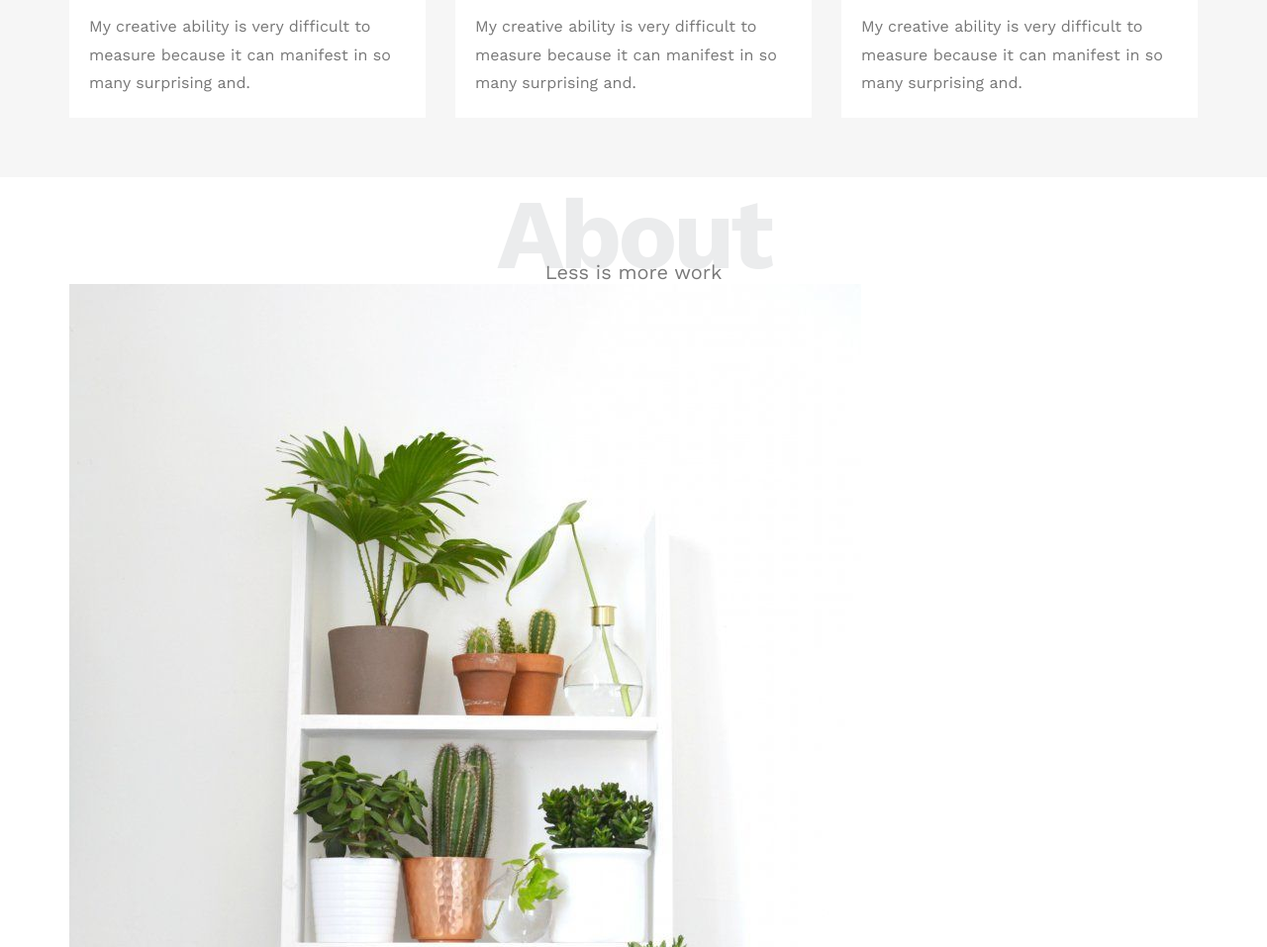
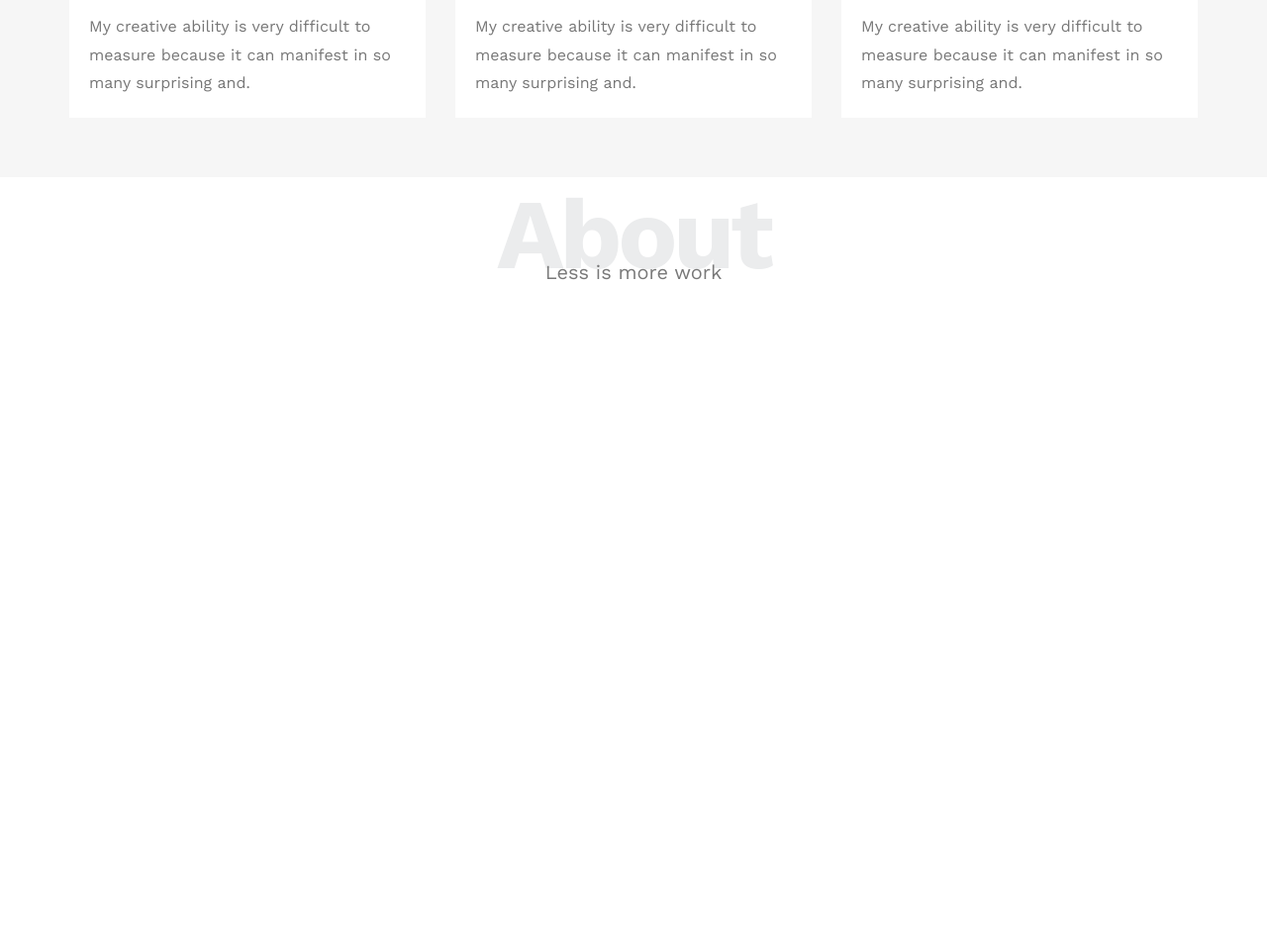
Before and after one commit to moaboud96/L-portfolio-OZ, a plain HTML site: page index.html in a window 1280 px wide. Shown: the part 2363-3320 px from the top of the page at 99% size. After the commit the page ends 2658 px from the top, so only its background shows below. Drawn offline with nearby package versions, Linux system fonts and the light colour scheme.

```diff
--- a/index.html
+++ b/index.html
@@ -176,13 +176,6 @@
                 <h2 class="special-heading">About</h2>
                 <p>Less is more work</p>
 
-                <!-- about content  -->
-                 <div class="about-content">
-                    <div class="images">
-                        <img src="Images/about.jpg" alt="">
-                    </div>
-
-                 </div>
 
             </div>
         </div>
```
